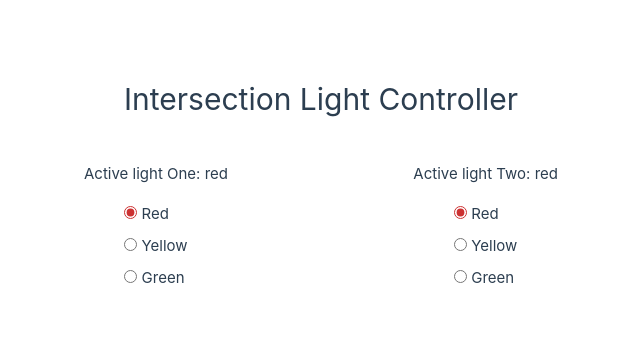
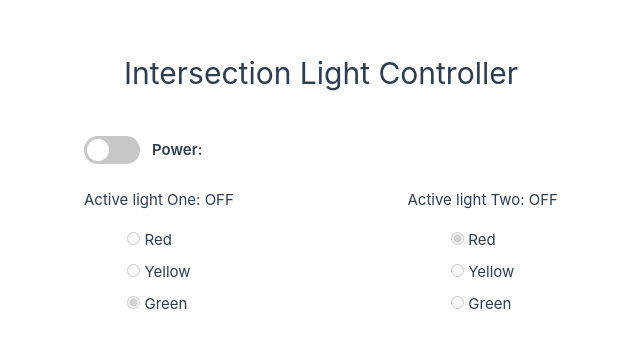
Before and after one commit to WilliamTRose756/rygen-code-sample, a Vue app in the folder light-controller-ui/: page / in a window 1280 px wide. Shown: the part 237-584 px from the top of the page, without its empty margins (319-959 px from the left). Built offline with nearby package versions, Linux system fonts and the light colour scheme; the HTML template or start-up script is replaced by a standard one.

Commit message:
Add basic on/off state

```diff
--- a/light-controller-ui/src/App.vue
+++ b/light-controller-ui/src/App.vue
@@ -1,16 +1,18 @@
 <script setup lang="ts">
 import { ref } from 'vue'
 import axios from 'axios'
-const activeLight = ref<string>('red')
 
+const activeLight = ref<string>('green')
+const activeLightTwo = ref('red')
+
+const powerOn = ref(false)
 const handleActiveLightChange = () => {
+  if (!powerOn.value) return
 
   axios.post('http://localhost:8080/intersections', { activeLight: activeLight.value })
     .then(console.log)
     .catch(console.error)
 }
-
-const activeLightTwo = ref('red')
 
 const handleActiveLightChangeTwo = () => {
 
@@ -27,39 +29,46 @@ return
   </header>
 
   <main>
+    <div class="power-control">
+      <label class="switch">
+        <input type="checkbox" v-model="powerOn" />
+        <span class="slider"></span>
+      </label>
+      <span class="power-label">Power: {{ powerLabel }}</span>
+    </div>
     <div class="light-controllers-div">
       <div class="light-controller">
-        <p>Active light One: {{ activeLight }}</p>
+        <p>Active light One: {{ powerOn ? activeLight : 'OFF' }}</p>
         <div class="light">
           <label>
             <input type="radio" value="red" class="red" v-model="activeLight" name="light"
-              @change="handleActiveLightChange" /> Red
+              @change="handleActiveLightChange" :disabled="!powerOn" /> Red
           </label>
           <label>
             <input type="radio" value="yellow" class="yellow" v-model="activeLight" name="light"
-              @change="handleActiveLightChange" /> Yellow
+              @change="handleActiveLightChange" :disabled="!powerOn" /> Yellow
           </label>
           <label>
             <input type="radio" value="green" class="green" v-model="activeLight" name="light"
-              @change="handleActiveLightChange" /> Green
+              @change="handleActiveLightChange" :disabled="!powerOn" /> Green
           </label>
         </div>
       </div>
 
       <div class="light-two-controller">
-        <p>Active light Two: {{ activeLightTwo }}</p>
+        <p>Active light Two: {{ powerOn ? activeLightTwo : 'OFF' }}</p>
         <div class="light-two">
           <label>
             <input type="radio" value="red" class="red" v-model="activeLightTwo" name="lightTwo"
-              @change="handleActiveLightChangeTwo" /> Red
+              @change="handleActiveLightChangeTwo" :disabled="!powerOn" /> Red
           </label>
           <label>
             <input type="radio" value="yellow" class="yellow" v-model="activeLightTwo" name="lightTwo"
-              @change="handleActiveLightChangeTwo" /> Yellow
+              @change="handleActiveLightChangeTwo" :disabled="!powerOn" /> Yellow
           </label>
           <label>
             <input type="radio" value="green" class="green" v-model="activeLightTwo" name="lightTwo"
-              @change="handleActiveLightChangeTwo" /> Green
+              @change="handleActiveLightChangeTwo" :disabled="!powerOn" /> Green
           </label>
         </div>
       </div>
@@ -133,4 +142,61 @@ input[type='radio'].yellow {
 input[type='radio'].green {
   accent-color: #2dc937;
 }
+
+
+.power-control {
+  display: flex;
+  align-items: center;
+  gap: 0.75rem;
+  margin-bottom: 1.5rem;
+}
+
+.power-label {
+  font-weight: 600;
+}
+
+.switch {
+  position: relative;
+  display: inline-block;
+  width: 56px;
+  height: 28px;
+}
+
+.switch input {
+  opacity: 0;
+  width: 0;
+  height: 0;
+}
+
+.slider {
+  position: absolute;
+  cursor: pointer;
+  top: 0;
+  left: 0;
+  right: 0;
+  bottom: 0;
+  background-color: #c7c7c7;
+  transition: 0.2s;
+  border-radius: 999px;
+}
+
+.slider::before {
+  position: absolute;
+  content: "";
+  height: 22px;
+  width: 22px;
+  left: 3px;
+  bottom: 3px;
+  background-color: white;
+  transition: 0.2s;
+  border-radius: 50%;
+}
+
+.switch input:checked + .slider {
+  background-color: #2dc937;
+}
+
+.switch input:checked + .slider::before {
+  transform: translateX(28px);
+}
 </style>
```
